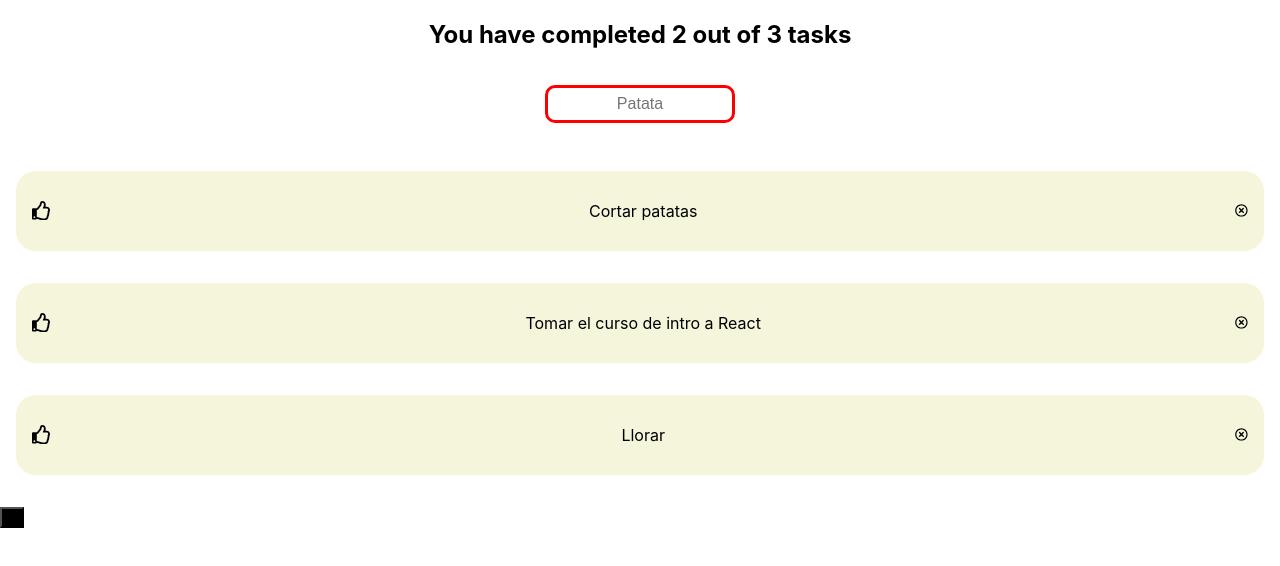
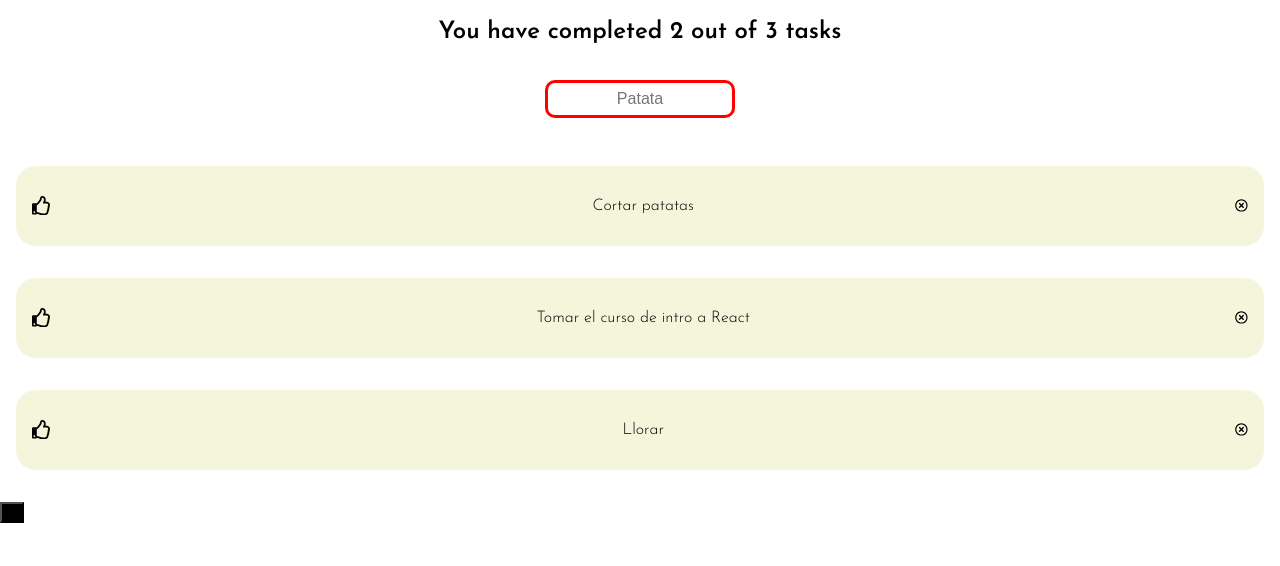
Before and after one commit to Juesgape/Todo-app, a React (Create React App) app: page / in a window 1280 px wide. Shown: the top 566 px of the page. Built offline with nearby package versions, Linux system fonts and the light colour scheme; the HTML template or start-up script is replaced by a standard one.

Commit message:
Applying styles to all the body

```diff
--- a/src/index.css
+++ b/src/index.css
@@ -1,13 +1,4 @@
 body {
   margin: 0;
-  font-family: -apple-system, BlinkMacSystemFont, 'Segoe UI', 'Roboto', 'Oxygen',
-    'Ubuntu', 'Cantarell', 'Fira Sans', 'Droid Sans', 'Helvetica Neue',
-    sans-serif;
-  -webkit-font-smoothing: antialiased;
-  -moz-osx-font-smoothing: grayscale;
+  font-family: 'Josefin Sans', sans-serif;
 }
-
-code {
-  font-family: source-code-pro, Menlo, Monaco, Consolas, 'Courier New',
-    monospace;
-}
```
